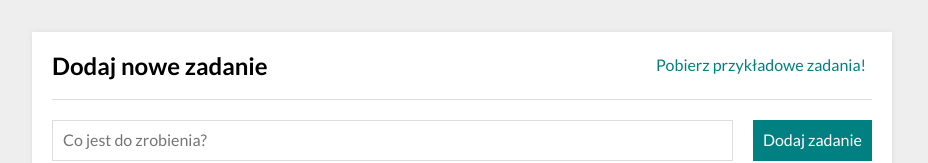
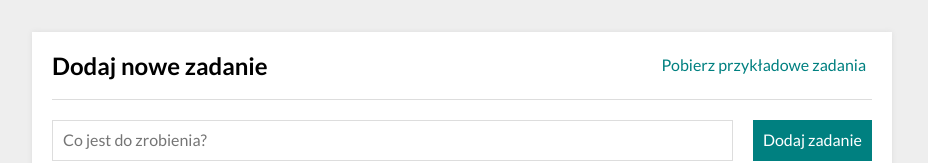
Before and after one commit to xxFino/todos-list-react, a React (Create React App) app: page /zadania#/zadania in a window 1280 px wide. Shown: the part 253-416 px from the top of the page, without its empty margins (178-1106 px from the left). Built offline with nearby package versions, Linux system fonts and the light colour scheme.

Commit message:
fetch example tasks and loading animation for the add example tasks button

```diff
--- a/src/features/tasks/TasksPage/ExampleTasksButton/index.js
+++ b/src/features/tasks/TasksPage/ExampleTasksButton/index.js
@@ -1,15 +1,18 @@
 import { Button, StyledButtons } from "../../StyledTasksButtons";
-import { fetchExampleTasks } from "../../tasksSlice";
-import { useDispatch } from "react-redux";
+import { fetchExampleTasks, selectExampleTasksLoading } from "../../tasksSlice";
+import { useDispatch, useSelector } from "react-redux";
 
 
 const ExampleTasksButton = () => {
     const dispatch = useDispatch();
+    const loading = useSelector(selectExampleTasksLoading)
 
     return (
     <StyledButtons>
-        <Button onClick={() => dispatch(fetchExampleTasks())}>
-            Pobierz przykładowe zadania!
+        <Button disabled={loading} onClick={() => dispatch(fetchExampleTasks())}>
+            {
+                loading ? "Trwa ładowanie..." : "Pobierz przykładowe zadania"
+            }
         </Button>
     </StyledButtons>
     )
--- a/src/features/tasks/taskSaga.js
+++ b/src/features/tasks/taskSaga.js
@@ -1,14 +1,15 @@
 import { takeEvery, call, put, delay, takeLatest, select } from "redux-saga/effects"
 import { getExampleTasks } from "./getExampleTasks";
 import { saveTasksInLocalStorage } from "./tasksLocalStorage";
-import { fetchExampleTasks, selectTasks, setTasks } from "./tasksSlice"
+import { fetchExampleTasks, selectTasks, fetchExampleTasksSucces, fetchExampleTasksError } from "./tasksSlice"
 
 function* fetchExampleTasksHandler() {
     try {
         yield delay(1000);
         const exampleTasks = yield call(getExampleTasks);
-        yield put(setTasks(exampleTasks));
+        yield put(fetchExampleTasksSucces(exampleTasks));
     } catch (error) {
+        yield put(fetchExampleTasksError());
         yield call(alert, "Wystąpił jakiś błąd!");
     }
 }
--- a/src/features/tasks/tasksSlice.js
+++ b/src/features/tasks/tasksSlice.js
@@ -25,14 +25,20 @@ const tasksSlice = createSlice({
         setAllDone: ({ tasks }) => {
             tasks.forEach((task) => (task.done = true));
         },
-        fetchExampleTasks: () => { },
-        setTasks: (state, { payload: tasks }) => {
+        fetchExampleTasks: (state) => {
+            state.loading = true;
+        },
+        fetchExampleTasksSucces: (state, { payload: tasks }) => {
             state.tasks = tasks;
+            state.loading = false
+        },
+        fetchExampleTasksError: (state) => {
+            state.loading = false
         },
     },
 });
 
-export const { addTask, toggleHideDone, toggleTaskDone, removeTasks, setAllDone, fetchExampleTasks, setTasks } = tasksSlice.actions;
+export const { addTask, toggleHideDone, toggleTaskDone, removeTasks, setAllDone, fetchExampleTasks, fetchExampleTasksSucces, fetchExampleTasksError } = tasksSlice.actions;
 
 export const selectTasksState = state => state.tasks;
 
@@ -40,6 +46,7 @@ export const selectTasks = state => selectTasksState(state).tasks;
 export const selectHideDone = state => selectTasksState(state).hideDone;
 export const selectAreAllTasksDone = state => selectTasks(state).every(({ done }) => done);
 export const selectAreTasksEmpty = state => selectTasks(state).length === 0;
+export const selectExampleTasksLoading = state => selectTasksState(state).loading;
 
 export const getTaskById = (state, taskId) =>
     selectTasks(state).find(({ id }) => id === taskId);
```
